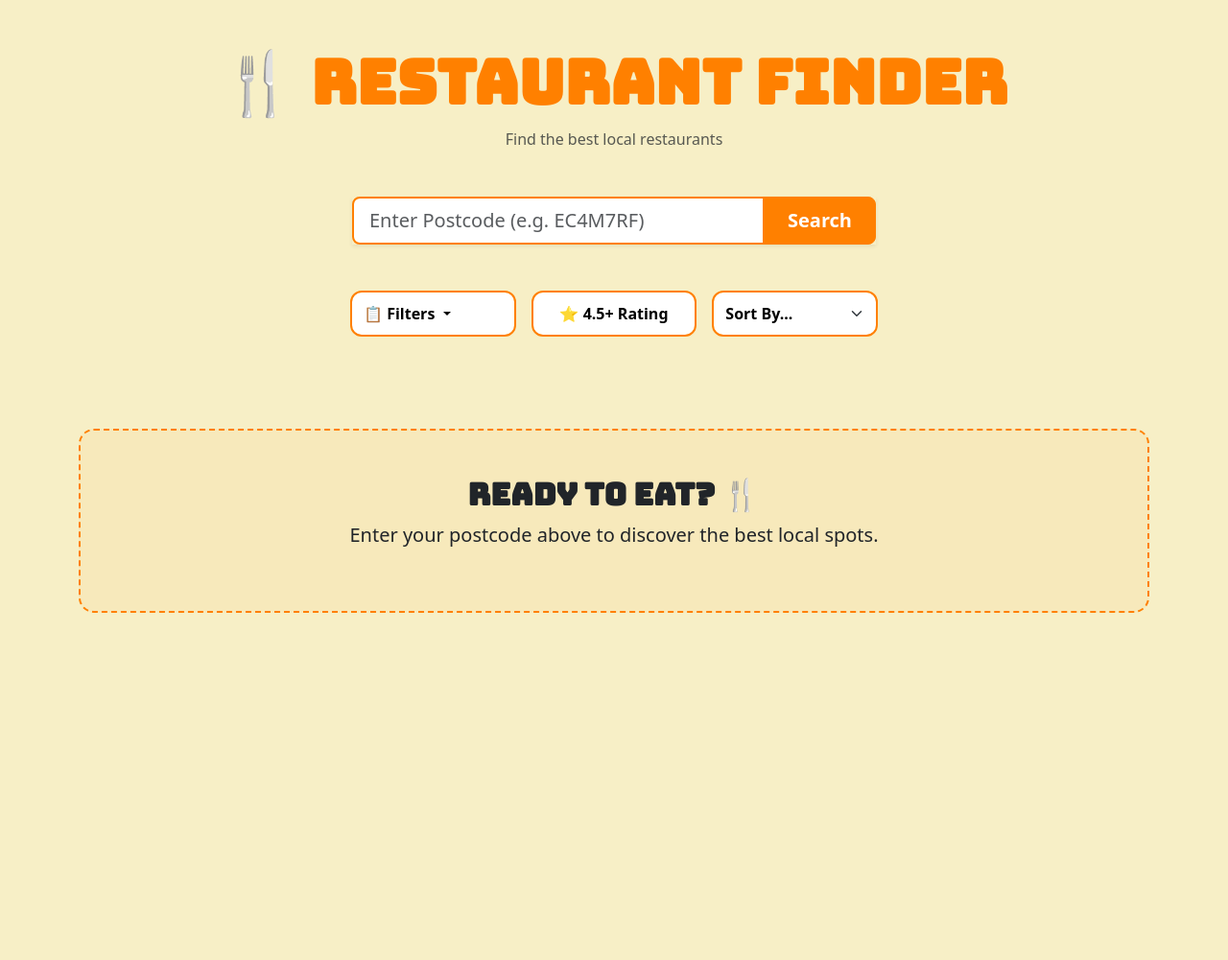
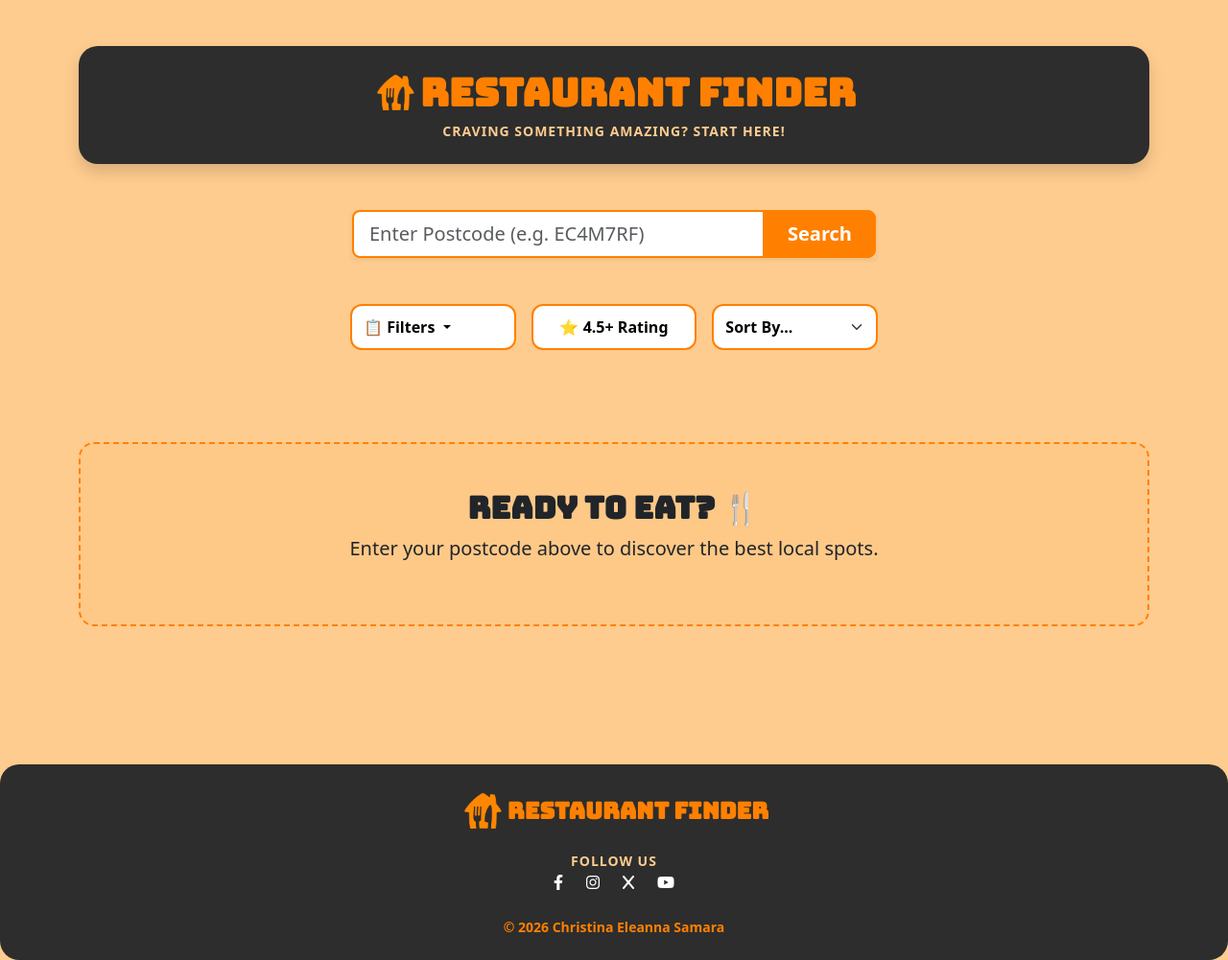
Before and after one commit to christinasamara/restaurant-discovery-service-jet, a Flask app: page / in a window 1280 px wide. Shown: the whole page at 96% size. Before the commit the page ends 639 px from the top, so only its background shows below. Run offline with Flask 3, Linux system fonts and the light colour scheme; data that the repository does not hold is empty.

Commit message:
new header and footer to match better

```diff
--- a/templates/index.html
+++ b/templates/index.html
@@ -6,6 +6,7 @@
     <title>Restaurant Finder</title>
     <link href="https://cdn.jsdelivr.net/npm/bootstrap@5.3.0/dist/css/bootstrap.min.css" rel="stylesheet">
     <link href="https://fonts.googleapis.com/css2?family=Bungee&display=swap" rel="stylesheet">
+    <link rel="stylesheet" href="https://cdnjs.cloudflare.com/ajax/libs/font-awesome/6.0.0/css/all.min.css">
     <link rel="icon" href="https://fav.farm/🍴" />
     <style>
         h1 {
@@ -13,13 +14,38 @@
             color: #ff8000;
         }
 
-        .btn-primary {
-            background-color: #ff8000 !important;
-            border-color: #ff8000 !important;
+        .subtitle {
+            color: #fecc8f;
+            letter-spacing: 1px;
+        }
+
+        .bg-company-dark {
+            background-color: #2D2D2D;
+            border-radius: 20px;
+        }
+
+        .btn-primary,
+        .btn-primary:hover,
+        .btn-primary:active,
+        .btn-primary:focus {
+            background-color: #ff8000;
+            border-color: #ff8000;
+        }
+
+        .btn-primary:active,
+        .btn-primary:focus {
+            filter: brightness(90%);
+        }
+
+        .logo {
+            width: 50px;
+            height: 50px;
+            object-fit: cover;
+            padding: 5px;
         }
 
         body {
-            background-color: #f7efc6
+            background-color: #fecc8f
         }
 
         .divider {
@@ -38,12 +64,12 @@
         .card:hover {
             transform: translateY(-10px);
             border-color: #ff8000;
-            box-shadow: 0 10px 20px rgba(0, 0, 0, 0.15) !important;
+            box-shadow: 0 10px 20px rgba(0, 0, 0, 0.15);
         }
 
         .button-filter {
             height: 48px;
-            border: 2px solid #ff8000 !important;
+            border: 2px solid #ff8000;
             border-radius: 12px !important;
             background-color: white !important;
             font-weight: bold;
@@ -96,10 +122,23 @@
 
 <body>
     <div class="container py-5">
-        <div class="text-center mb-5">
-            <h1 class="display-3 fw-bold">🍴 Restaurant Finder</h1>
-            <p class="text-muted">Find the best local restaurants</p>
-        </div>
+        <nav class="navbar navbar-expand-lg pt-4 pb-4 mb-5 shadow bg-company-dark">
+            <div class="container d-flex justify-content-center align-items-center">
+
+                <div class="text-center">
+                    <div class="d-flex align-items-center justify-content-center mb-1">
+                        <img src="{{ url_for('static', filename='logo.png') }}" alt="Logo" class="logo">
+
+                        <h1 class="fw-bold mb-0">RESTAURANT FINDER</h1>
+                    </div>
+
+                    <p class="mb-0 small fw-bold text-uppercase subtitle">
+                        Craving something amazing? Start Here!
+                    </p>
+                </div>
+
+            </div>
+        </nav>
 
         <form action="/" method="get">
 
@@ -234,6 +273,30 @@
         </div>
     </div>
     <script src="https://cdn.jsdelivr.net/npm/bootstrap@5.3.0/dist/js/bootstrap.bundle.min.js"></script>
+
+    <footer class="text-center text-white py-4 mt-5 bg-company-dark">
+        <div class="container-fluid px-5">
+
+            <div class="d-flex align-items-center justify-content-center mb-3">
+                <img src="{{ url_for('static', filename='logo.png') }}" alt="Logo" class="logo">
+                <h1 class="h4 fw-bold mb-0" style="color: #ff8000;">RESTAURANT FINDER</h1>
+            </div>
+
+            <p class="mb-0 small fw-bold text-uppercase subtitle">Follow us</p>
+
+            <div class="d-flex justify-content-center gap-4 mb-4">
+                <a href="#"> <i class="fab fa-facebook-f" style="color:white"></i></a>
+                <a href="#"> <i class="fab fa-instagram" style="color:white"></i></a>
+                <a href="#"><i class="fab fa-x" style="color:white"></i></a>
+                <a href="#"><i class="fab fa-youtube" style="color:white"></i> </a>
+            </div>
+
+            <p class="mb-0 small fw-bold" style="color: #ff8000;">
+                © 2026 Christina Eleanna Samara
+            </p>
+
+        </div>
+    </footer>
 </body>
 
 </html>
```
Also changed, not shown: static/logo.png (added).
